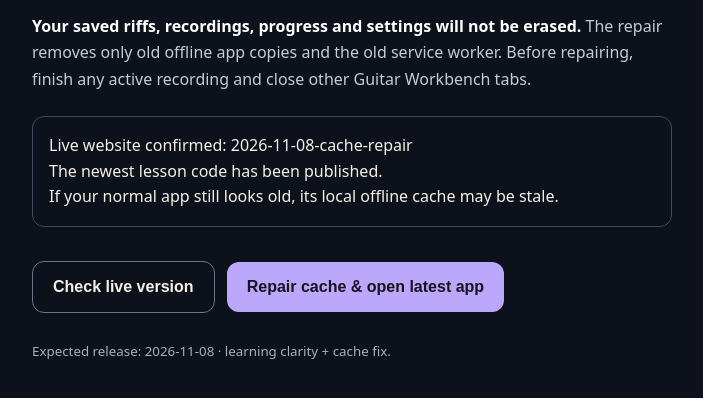
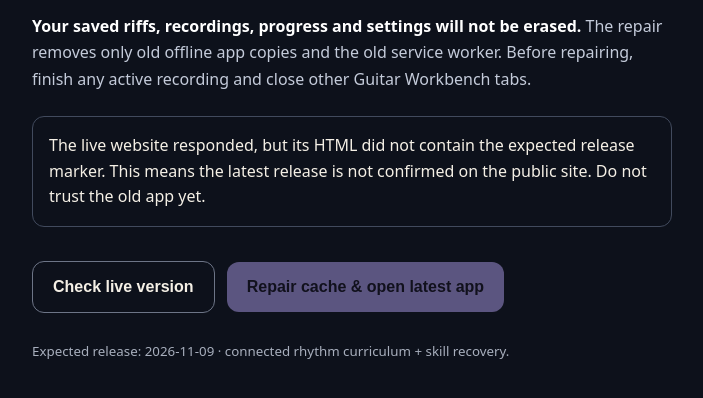
Before and after one commit to brandotaylor5-ctrl/Guitar-Ai-Coach, a website: page repair.html in a window 1280 px wide. Shown: the part 266-664 px from the top of the page, without its empty margins (288-991 px from the left). Drawn offline with Linux system fonts and the light colour scheme.

Commit message:
Connect rhythm academy to existing app and publish versioned assets

```diff
--- a/repair.html
+++ b/repair.html
@@ -25,12 +25,12 @@ small{color:#a8afbd}ol{color:#c4cbda;line-height:1.7}
 <div id="status" role="status" aria-live="polite">Checking the live website…</div>
 <button id="check" class="secondary" type="button">Check live version</button>
 <button id="repair" type="button" disabled>Repair cache &amp; open latest app</button>
-<p><small>Expected release: 2026-11-08 · learning clarity + cache fix.</small></p>
+<p><small>Expected release: 2026-11-09 · connected rhythm curriculum + skill recovery.</small></p>
 </main>
 <script>
 (() => {
   'use strict';
-  const RELEASE = '2026-11-08-cache-repair';
+  const RELEASE = '2026-11-09-rhythm-academy';
   const status = document.getElementById('status');
   const check = document.getElementById('check');
   const repair = document.getElementById('repair');
```
